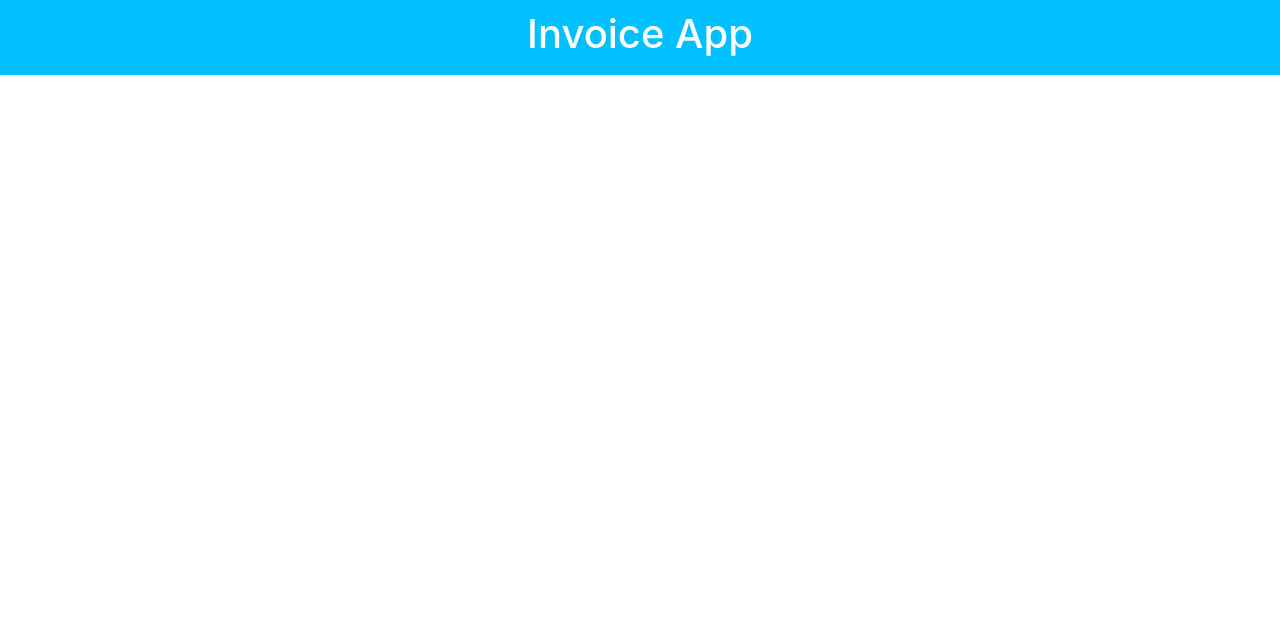
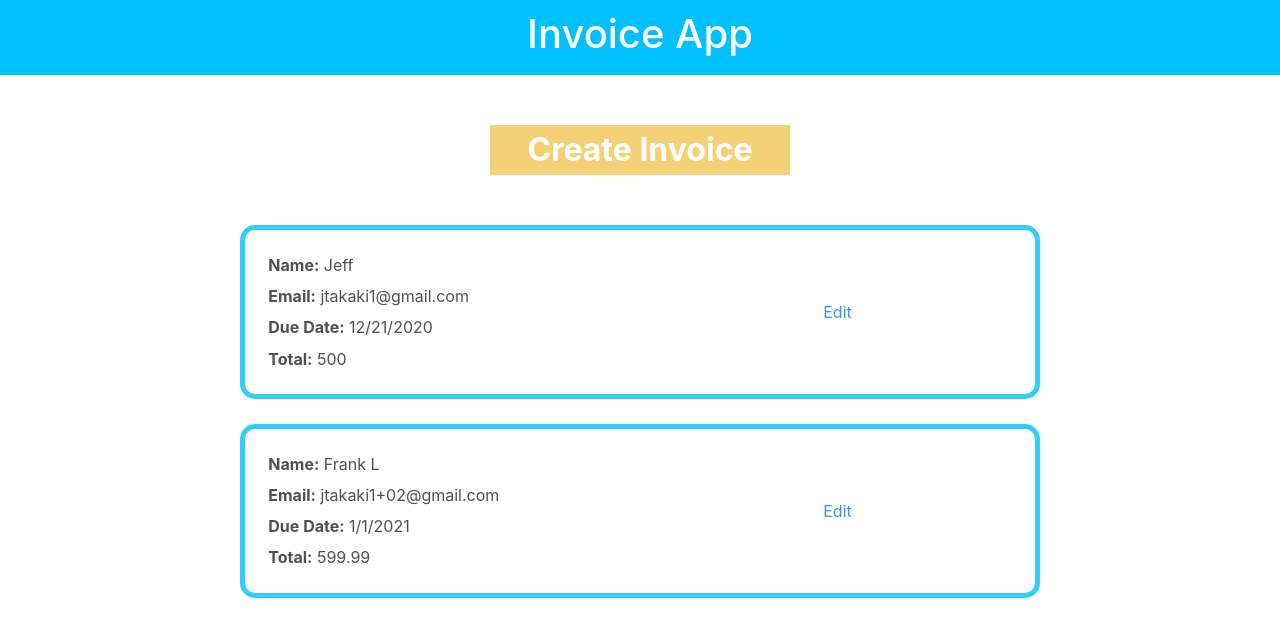
Before and after one commit to jeffreytakaki/sh-invoices, a React (Create React App) app: page / in a window 1280 px wide. Shown: the top 636 px of the page. Built offline with nearby package versions, Linux system fonts and the light colour scheme.

Commit message:
load list view for root

```diff
--- a/src/App.js
+++ b/src/App.js
@@ -66,7 +66,7 @@ function App() {
                     return <CreateEditInvoice cb={editInvoice} deleteInvoiceCb={deleteInvoice} invoices={invoices} index={index} />
                 }} />
                 <Route path="/">
-
+                    <Invoices invoices={invoices}/>
                 </Route>
             </Switch>
         </Router>
```
